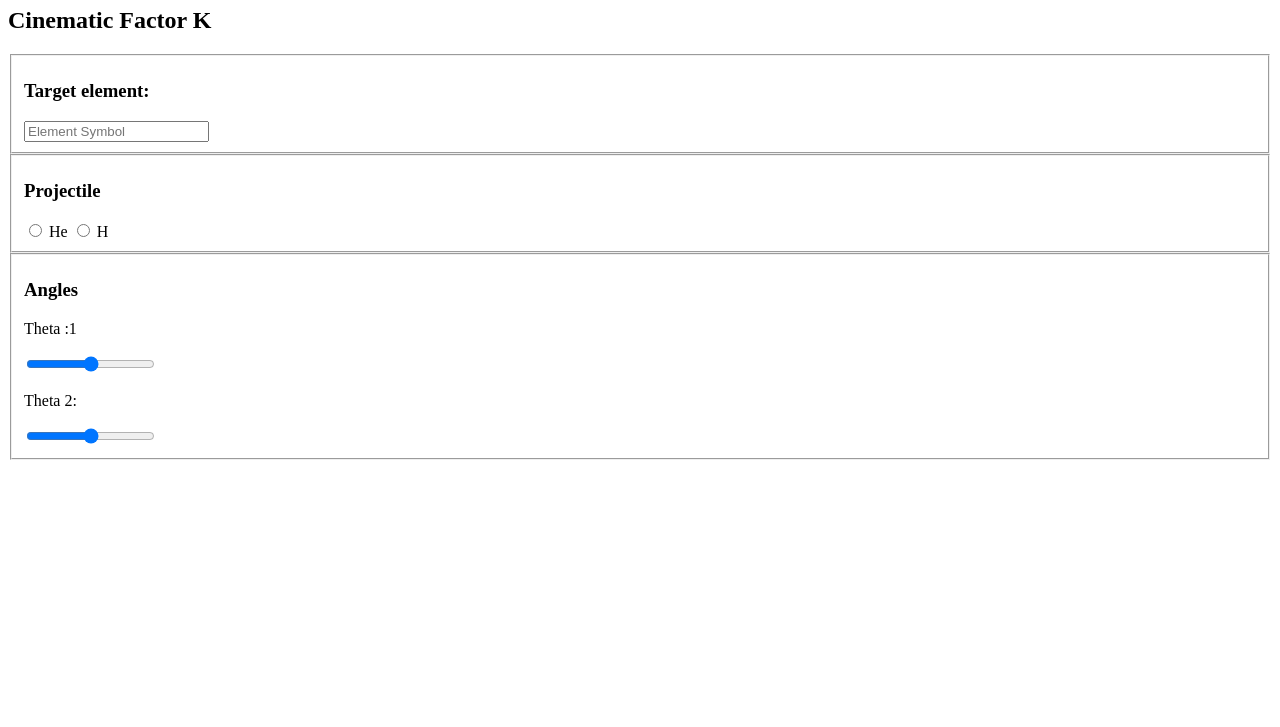
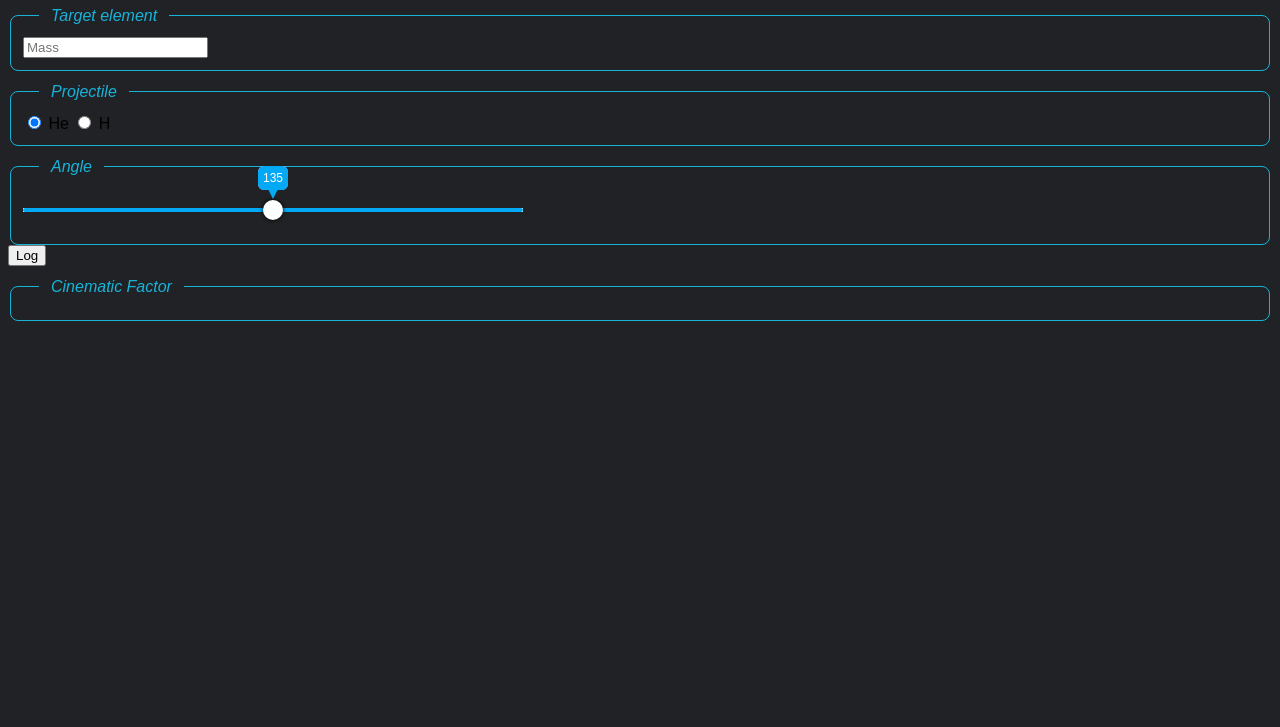
Before and after one commit to Jutier/RBS, a plain HTML site: page index.html in a window 1280 px wide. Shown: the part 73-800 px from the top of the page. Drawn offline with Linux system fonts and the light colour scheme.

Commit message:
It 'works'(?)

```diff
--- a/index.html
+++ b/index.html
@@ -5,27 +5,41 @@
 	<meta name="description" content="Cinematic Factor Calculator">
 	<link rel="icon" href="https://media.licdn.com/dms/image/D4D12AQFYn8Dt4ZtxGw/article-cover_image-shrink_600_2000/0/1677940414051?e=2147483647&v=beta&t=2g2xg3vlCQoPwDUHQwiLHpK8AKOsVZ2NKGh2oYmyYjQ">
 	<link rel="stylesheet" href="style.css">
+
 	<title>RBS: K</title>
 </head>
 
+<body>
+	<header>
+		<h1>Cinematic Factor K</h1>
+	</header>
+	<content>
+		<fieldset class="Target">
+			<legend>Target element</legend>
+			<input id="Target" placeholder="Mass" type="text" name="Element">
+		</fieldset>
+		<fieldset class="Projectile">
+			<legend>Projectile</legend>
+			<input type="radio" name="Projectile" id="He" value="4" checked="True">
+			<label for="He">He</label>
+			<input type="radio" name="Projectile" id="H" value="1">
+			<label for="H">H</label>
+		</fieldset>
+		<fieldset class="Angle">
+			<legend>Angle</legend>
 
-<h1>RBS</h1>
-<h2>Cinematic Factor K</h2>
-<fieldset>
-	<h3>Target element:</h3>
-	<input placeholder="Element Symbol" type="text" name="Element">
-</fieldset>
-<fieldset>
-	<h3>Projectile</h3>
-	<input type="radio" name="Projectile" id="He" value="He">
-	<label for="He">He</label>
-	<input type="radio" name="Projectile" id="H" value="H">
-	<label for="H">H</label>
-</fieldset>
-<fieldset>
-	<h3>Angles</h3>
-	<p>Theta :1</p>
-	<input type="range" name="theta1">
-	<p>Theta 2:</p>
-	<input type="range" name="theta2">
-</fieldset>
+			<div class="range-wrap">
+    			<span class="range-value" id="rangeV"></span>
+   				<input id="range" type="range" min="90" max="180" step="1">
+			</div>
+
+		</fieldset>
+		<button onclick="Log()">Log</button>
+		<fieldset>
+			<legend>Cinematic Factor</legend>
+			<span id="factorK"></span>
+		</fieldset>
+	</content>
+
+	<script src="script.js"></script>
+</body>
--- a/script.js
+++ b/script.js
@@ -0,0 +1,27 @@
+function Log(){
+	let Target = parseFloat(document.getElementById("Target").value);
+	let Projectile = parseFloat(document.querySelector('input[name="Projectile"]:checked').value);
+	let Angle = Math.PI*(document.getElementById('range').value/180)
+	let K = ((Math.sqrt((Target**2)-((Projectile**2)*Math.sin(Angle))) + (Projectile*Math.cos(Angle)))/(Target + Projectile))**2
+	console.log(K)
+	factorK.innerHTML = `<p>${K}</p>`;
+
+
+}
+
+
+
+
+//Slider
+const
+  range = document.getElementById('range'),
+  rangeV = document.getElementById('rangeV'),
+  setValue = ()=>{
+    const
+      newValue = Number( (range.value - range.min) * 100 / (range.max - range.min) ),
+      newPosition = 10 - (newValue * 0.2);
+    rangeV.innerHTML = `<span>${range.value}</span>`;
+    rangeV.style.left = `calc(${newValue}% + (${newPosition}px))`;
+  };
+document.addEventListener("DOMContentLoaded", setValue);
+range.addEventListener('input', setValue);
--- a/style.css
+++ b/style.css
@@ -0,0 +1,176 @@
+:root{
+  --white: #eeeeee;
+  --lgray: #4F545C;
+  --gray: #2F3136;
+  --dgray: #202225;
+  --blue: #19b3da;
+}
+
+body{
+  font-family: sans-serif;
+  background: var(--dgray);
+}
+legend
+{
+  margin-bottom:0px;
+  margin-left:16px;
+  display: block;
+  padding-inline-start: 2px;
+  padding-inline-end: 2px;
+  border-width: initial;
+  border-style: none;
+  border-color: initial;
+  border-image: initial;
+  color: var(--blue);
+  font-style: italic;
+  padding-left: 12px;
+  padding-right: 12px;
+}
+fieldset
+{
+  padding: 0;
+  border:2px solid green;
+  -moz-border-radius:8px;
+  -webkit-border-radius:8px;
+  border-radius:8px;
+  display: block;
+  margin-inline-start: 2px;
+  margin-inline-end: 2px;
+  padding-block-start: 0.35em;
+  padding-inline-start: 0.75em;
+  padding-inline-end: 0.75em;
+  padding-block-end: 0.625em;
+  min-inline-size: min-content;
+  margin-top: 12px;
+  border: 1px solid var(--blue);
+  padding: 12px;
+  -moz-border-radius: 8px;
+  border-radius: 8px;
+}
+
+#factorK p{
+  color:  #fff;
+}
+
+
+
+input[type=range] {
+  margin: 15px 0;
+  width: 100%;
+}
+
+input[type=range]::-webkit-slider-runnable-track {
+  width: 100%;
+  height: 4px;
+  cursor: pointer;
+  animate: 0.2s;
+  background: #03a9f4;
+  border-radius: 25px;
+}
+input[type=range]::-webkit-slider-thumb {
+  border-radius: 50%;
+  cursor: pointer;
+  margin-top: -8px;
+}
+.range-wrap{
+
+  position: relative;
+}
+.range-value{
+  position: absolute;
+  top: -50%;
+  width: 30px;
+  height: 24px;
+  line-height: 24px;
+  text-align: center;
+  background: #f3a9f4;
+  color: #fff;
+  font-size: 12px;
+  display: block;
+  position: absolute;
+  left: 50%;
+  transform: translate(-50%, 0);
+  border-radius: 6px;
+}
+
+
+
+
+
+
+
+
+
+
+
+
+
+
+
+
+
+
+input[type=range] {
+  -webkit-appearance: none;
+  margin: 20px 0;
+  width: 100%;
+}
+input[type=range]:focus {
+  outline: none;
+}
+input[type=range]::-webkit-slider-runnable-track {
+  width: 100%;
+  height: 4px;
+  cursor: pointer;
+  animate: 0.2s;
+  background: #03a9f4;
+  border-radius: 25px;
+}
+input[type=range]::-webkit-slider-thumb {
+  height: 20px;
+  width: 20px;
+  border-radius: 50%;
+  background: #fff;
+  box-shadow: 0 0 4px 0 rgba(0,0,0, 1);
+  cursor: pointer;
+  -webkit-appearance: none;
+  margin-top: -8px;
+}
+input[type=range]:focus::-webkit-slider-runnable-track {
+  background: #03a9f4;
+}
+.range-wrap{
+  width: 500px;
+  position: relative;
+}
+.range-value{
+  position: absolute;
+  top: -50%;
+}
+.range-value span{
+  width: 30px;
+  height: 24px;
+  line-height: 24px;
+  text-align: center;
+  background: #03a9f4;
+  color: #fff;
+  font-size: 12px;
+  display: block;
+  position: absolute;
+  left: 50%;
+  transform: translate(-50%, 0);
+  border-radius: 6px;
+}
+.range-value span:before{
+  content: "";
+  position: absolute;
+  width: 0;
+  height: 0;
+  border-top: 10px solid #03a9f4;
+  border-left: 5px solid transparent;
+  border-right: 5px solid transparent;
+  top: 100%;
+  left: 50%;
+  margin-left: -5px;
+  margin-top: -1px;
+}
```
